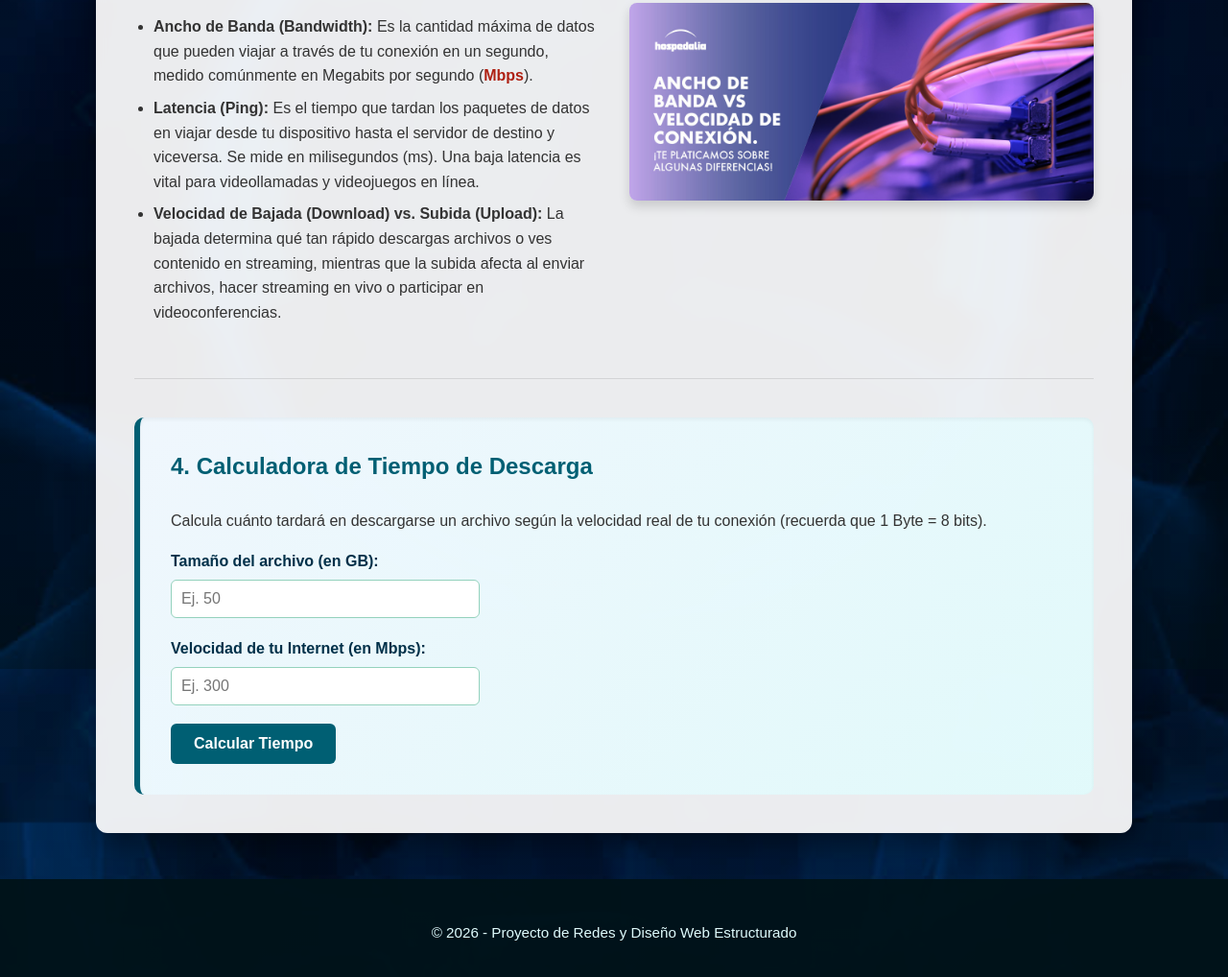
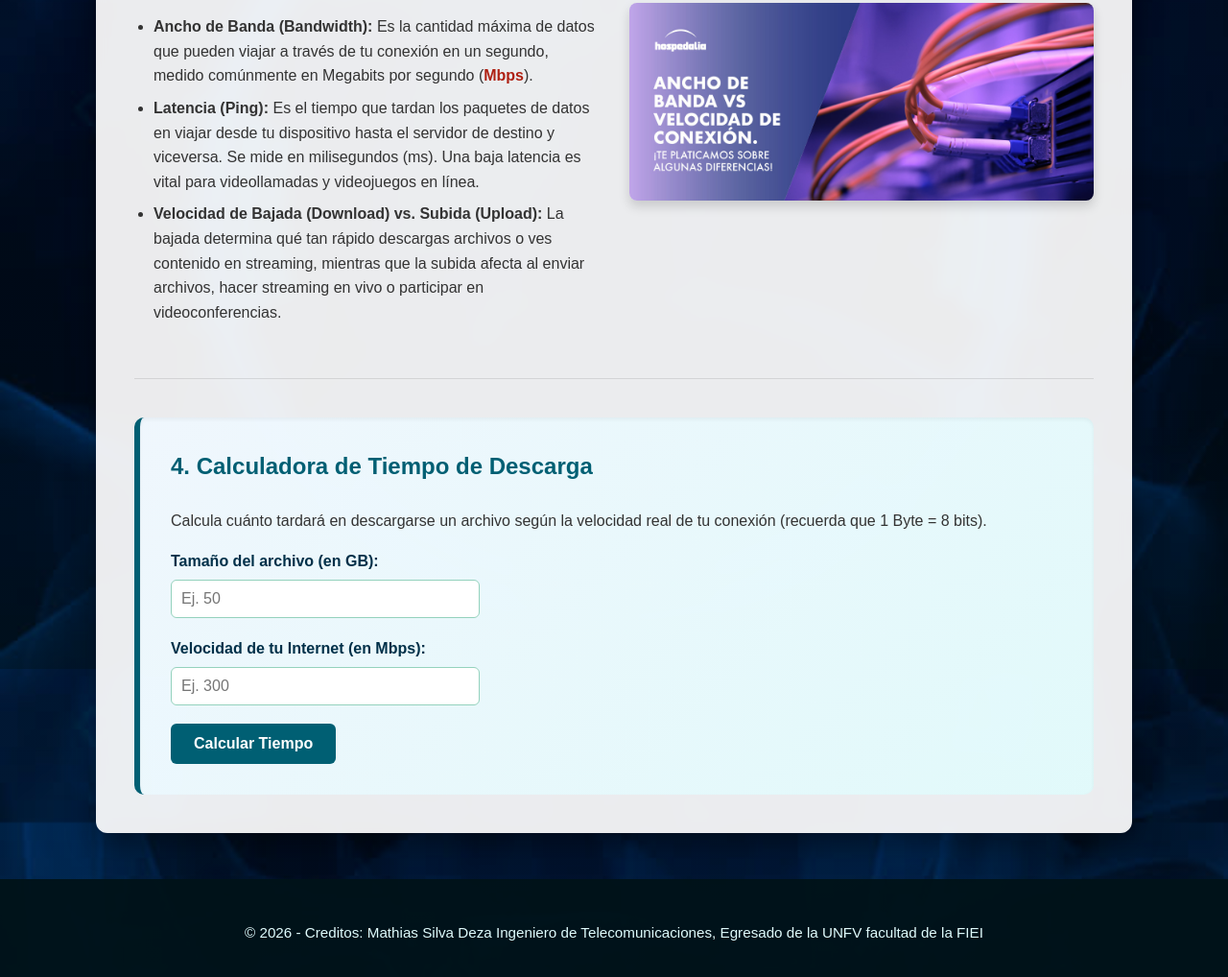
Before and after one commit to mathiassd181-png/paginaweb, a plain HTML site: page index.html in a window 1280 px wide. Shown: the part 1703-2721 px from the top of the page at 96% size. Drawn offline with Linux system fonts and the light colour scheme.

Commit message:
Update index.html

```diff
--- a/index.html
+++ b/index.html
@@ -124,7 +124,7 @@
     </main>
 
     <footer>
-        <p>&copy; 2026 - Proyecto de Redes y Diseño Web Estructurado</p>
+        <p>&copy; 2026 - Creditos: Mathias Silva Deza Ingeniero de Telecomunicaciones, Egresado de la UNFV facultad de la FIEI</p>
     </footer>
 
     <!-- Enlace al archivo JavaScript externo -->
```
